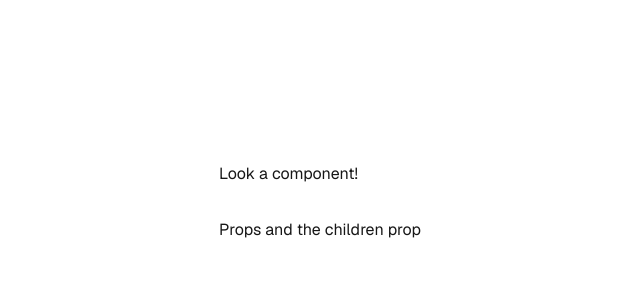
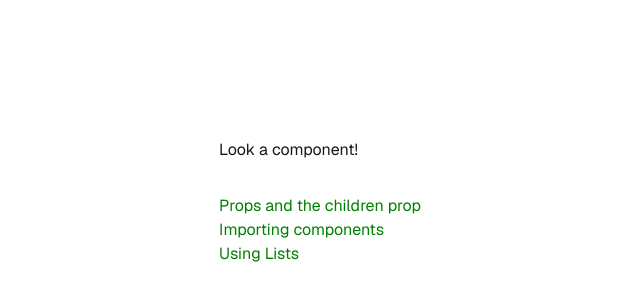
Before and after one commit to dmit-2008/dmit2008-OE01-Winter-2025, a Next.js app in the folder 04-05-nextjs-components-intro/components-intro/: page / in a window 1280 px wide. Shown: the part 198-498 px from the top of the page, without its empty margins (320-960 px from the left). Built offline with nearby package versions, Linux system fonts and the light colour scheme.

Commit message:
class progress pushed

```diff
--- /dev/null
+++ b/04-05-nextjs-components-intro/components-intro/components/ConceptItem.js
@@ -0,0 +1,7 @@
+// Once done the above create a ConceptItem component.
+// that takes a single prop called idea
+export default function ConceptItem({idea}) {
+  return <li>
+    {idea}
+  </li>
+}
--- a/04-05-nextjs-components-intro/components-intro/components/ConceptList.js
+++ b/04-05-nextjs-components-intro/components-intro/components/ConceptList.js
@@ -2,7 +2,9 @@
 // wraps children with a ul
 // element
 export default function ConceptList({ children }) {
-  return <ul>
+  // remember that you can use the style property which is
+  // an object that camelCases all css properties.
+  return <ul style={{color: "green"}}>
     {children}
   </ul>
 }
--- a/04-05-nextjs-components-intro/components-intro/pages/index.js
+++ b/04-05-nextjs-components-intro/components-intro/pages/index.js
@@ -8,7 +8,7 @@ import { Geist, Geist_Mono } from "next/font/google";
 
 import Title from '@/components/Title'
 import ConceptList from "@/components/ConceptList";
-
+import ConceptItem from "@/components/ConceptItem";
 const geistSans = Geist({
   variable: "--font-geist-sans",
   subsets: ["latin"],
@@ -29,7 +29,9 @@ export default function Home() {
         <Title text={"Look a component!"}/>
         {/* Our component we'll be using */}
         <ConceptList>
-          <li>Props and the children prop</li>
+          <ConceptItem idea={"Props and the children prop"}/>
+          <li>Importing components</li>
+          <li>Using Lists</li>
         </ConceptList>
       </main>
 
```
